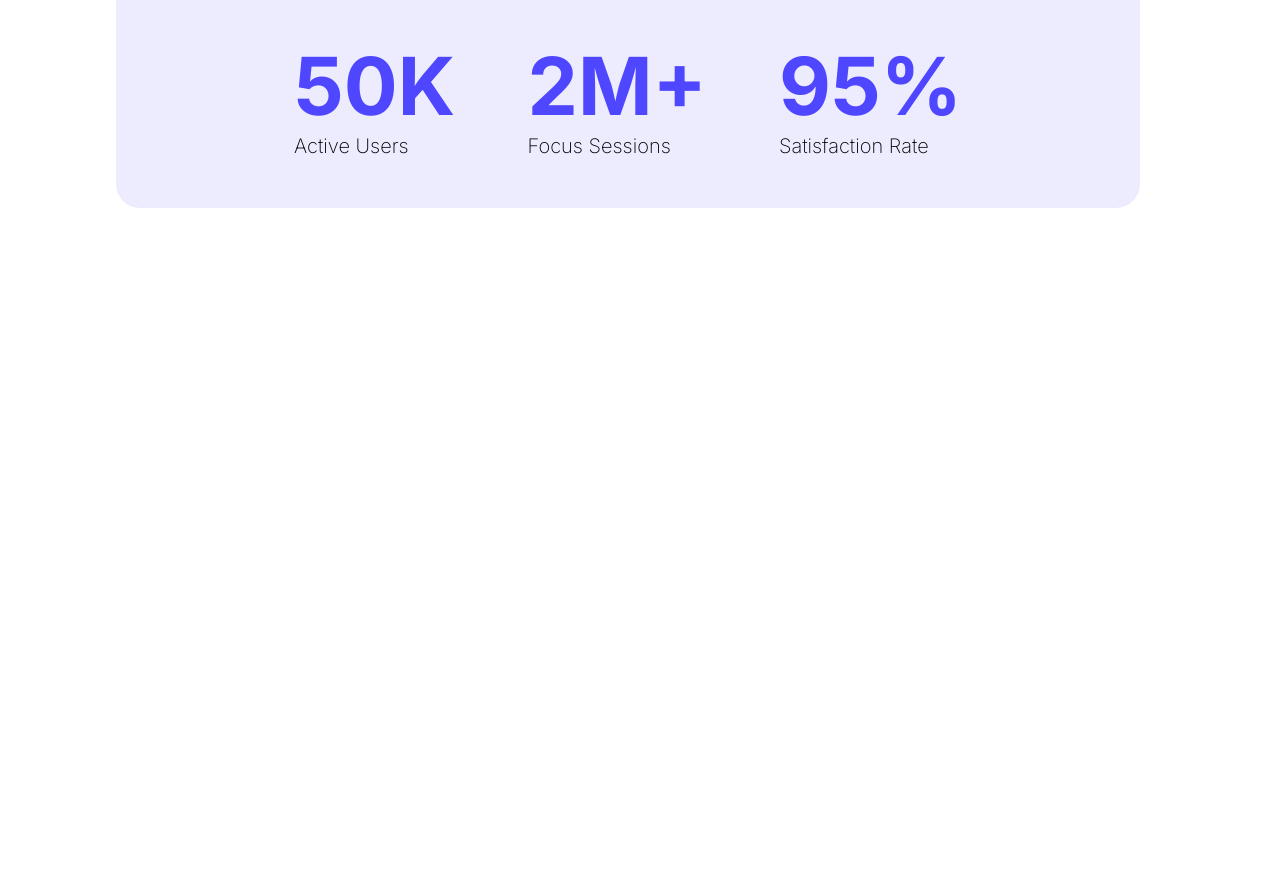
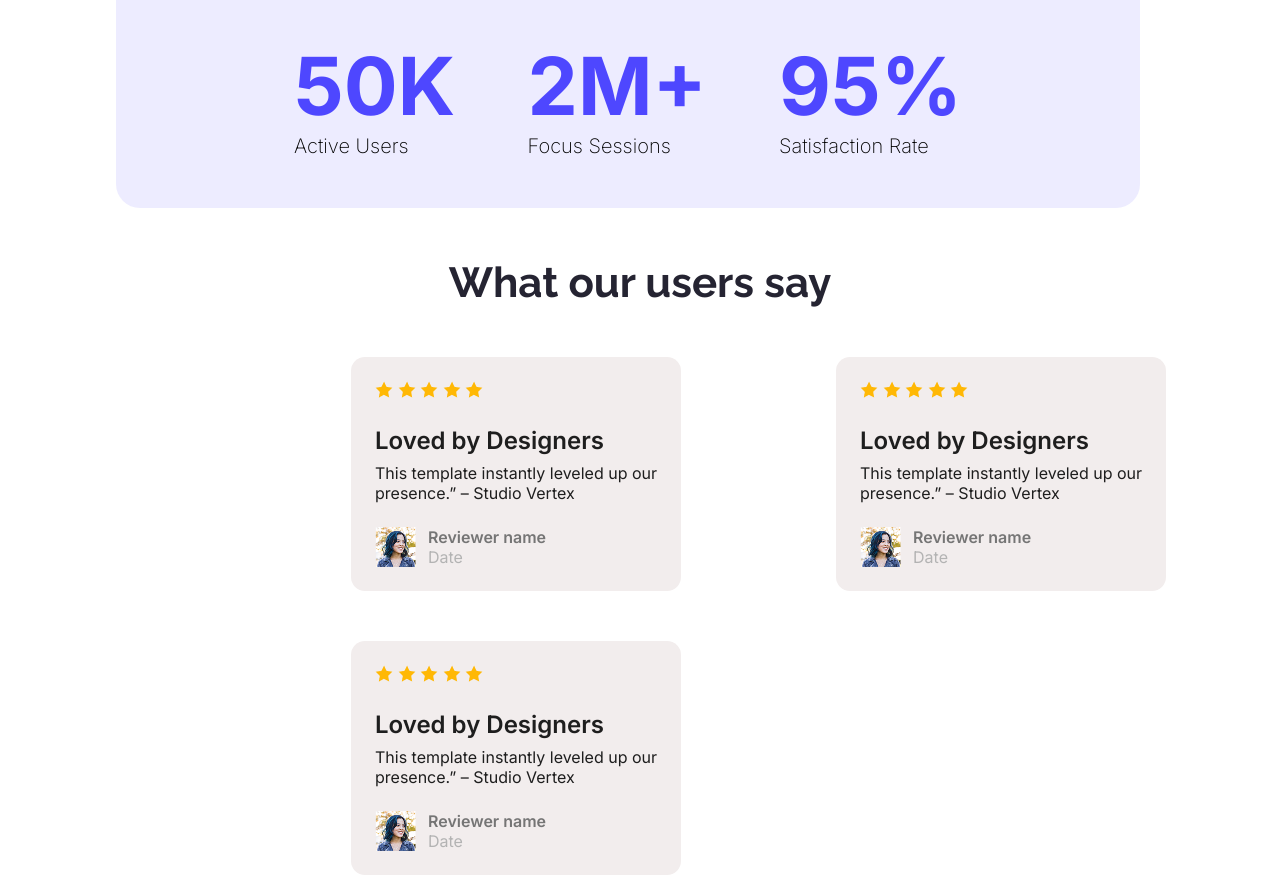
Before and after one commit to Smswad/Programming-Hero-A1, a plain HTML site: page index.html in a window 1280 px wide. Shown: the part 1877-2762 px from the top of the page. Before the commit the page ends 2135 px from the top, so only its background shows below. Drawn offline with Linux system fonts and the light colour scheme.

Commit message:
review-added

```diff
--- a/index.html
+++ b/index.html
@@ -42,8 +42,10 @@
 
             <div class="raleway-normal action-design">
                 <h2 class="action-headline">See It in Action</h2>
-                <h3 class="action-subheadline">Explore the live preview and imagine your <br> brand in this bold new look.</h4>
-                <a target="_blank" href="LaunchLivePreview.html"><button class="launch-button">Launch Live Preview</button></a>
+                <h3 class="action-subheadline">Explore the live preview and imagine your <br> brand in this bold new
+                    look.</h4>
+                    <a target="_blank" href="LaunchLivePreview.html"><button class="launch-button">Launch Live
+                            Preview</button></a>
             </div>
 
             <div>
@@ -70,6 +72,61 @@
             </div>
         </div>
 
+        <div>
+                <h1 class="review-heading raleway-normal">What our users say</h1>
+            <div class="card-collection">
+                <div  class=" review-card inter-normal">
+                    <img src="Assets/icon-star.png" alt="">
+                    <img src="Assets/icon-star.png" alt="">
+                    <img src="Assets/icon-star.png" alt="">
+                    <img src="Assets/icon-star.png" alt="">
+                    <img src="Assets/icon-star.png" alt="">
+                    <h2 class="reviewer-headline">Loved by Designers</h2>
+                    <p class="review-descreption">This template instantly leveled up our <br> presence.” – Studio Vertex</p>
+                    <div class="review-info">
+                        <img src="Assets/avatar.png" alt="">
+                        <div class="reviewer-info">
+                            <h3 class="reviewer-name">Reviewer name</h3>
+                            <h3 class="date">Date</h3>
+                        </div>
+                    </div>
+                </div>
+                <div  class=" review-card inter-normal">
+                    <img src="Assets/icon-star.png" alt="">
+                    <img src="Assets/icon-star.png" alt="">
+                    <img src="Assets/icon-star.png" alt="">
+                    <img src="Assets/icon-star.png" alt="">
+                    <img src="Assets/icon-star.png" alt="">
+                    <h2 class="reviewer-headline">Loved by Designers</h2>
+                    <p class="review-descreption">This template instantly leveled up our <br> presence.” – Studio Vertex</p>
+                    <div class="review-info">
+                        <img src="Assets/avatar.png" alt="">
+                        <div class="reviewer-info">
+                            <h3 class="reviewer-name">Reviewer name</h3>
+                            <h3 class="date">Date</h3>
+                        </div>
+                    </div>
+                </div>
+                <div  class=" review-card inter-normal">
+                    <img src="Assets/icon-star.png" alt="">
+                    <img src="Assets/icon-star.png" alt="">
+                    <img src="Assets/icon-star.png" alt="">
+                    <img src="Assets/icon-star.png" alt="">
+                    <img src="Assets/icon-star.png" alt="">
+                    <h2 class="reviewer-headline">Loved by Designers</h2>
+                    <p class="review-descreption">This template instantly leveled up our <br> presence.” – Studio Vertex</p>
+                    <div class="review-info">
+                        <img src="Assets/avatar.png" alt="">
+                        <div class="reviewer-info">
+                            <h3 class="reviewer-name">Reviewer name</h3>
+                            <h3 class="date">Date</h3>
+                        </div>
+                    </div>
+                </div>
+            </div>
+        </div>
+
+
     </main>
     <footer>
 
--- a/style.css
+++ b/style.css
@@ -14,7 +14,9 @@
   margin: 0;
   padding: 0;
 }
-
+main{
+        /* background-color: rgba(78, 71, 255, 0.1); */
+}
 
 header{
     background-image: url(Assets/Hero-bg.png);
@@ -174,3 +176,65 @@ header{
     font-weight: 200;
     color: #000000;
 }
+
+.review-heading{
+    font-size: 42px;
+    font-weight:700;
+    color: #252432;
+    text-align: center;
+
+}
+
+.card-collection{
+
+        display: inline-block;
+        margin: 0 0 10px 200px;
+
+}
+
+.review-card{
+    display: inline-block;
+    border-radius: 14px;
+    margin: 50px 0 0 151px;
+    background-color: #F2EDED;
+
+    padding: 24px;
+
+
+}
+.reviewer-headline{
+    font-size: 24px;
+    font-weight: 600;
+    color: #1E1E1E;
+    margin: 24px 0 0 0;
+
+}
+
+.review-descreption{
+    font-size: 16x;
+    font-weight: 400;
+    color: #1E1E1E;
+    margin:8px 0 0 0 ;
+}
+
+.review-info{
+    display: flex;
+    align-items: center;
+    margin: 24px 0 0 0;
+}
+.reviewer-info{
+    margin-left: 12px;
+}
+.reviewer-name{
+    font-size: 16px;
+    font-weight: 600;
+    color: #757575;
+
+}
+
+.date{
+    font-size: 16px;
+    font-weight: 400;
+    color: #B3B3B3;
+
+}
```
Lines whose indentation alone changed are shown as unchanged.
